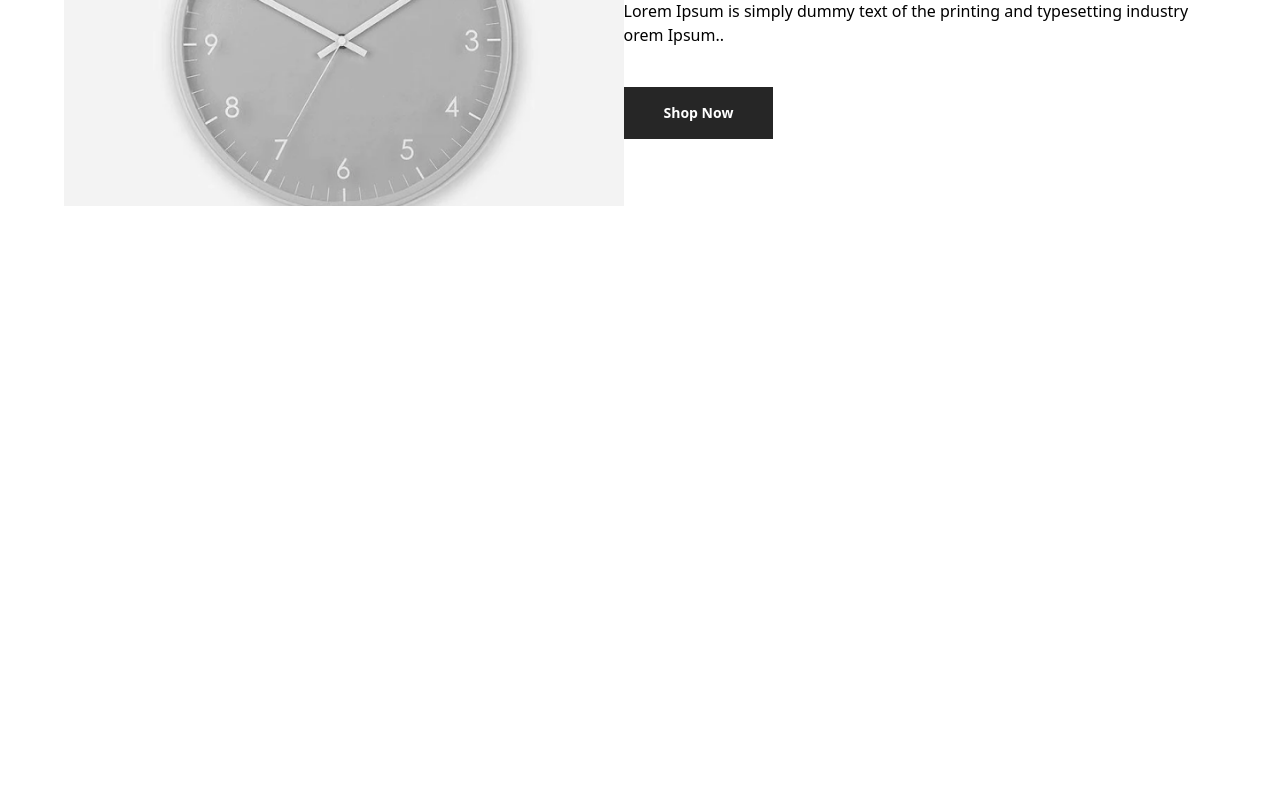
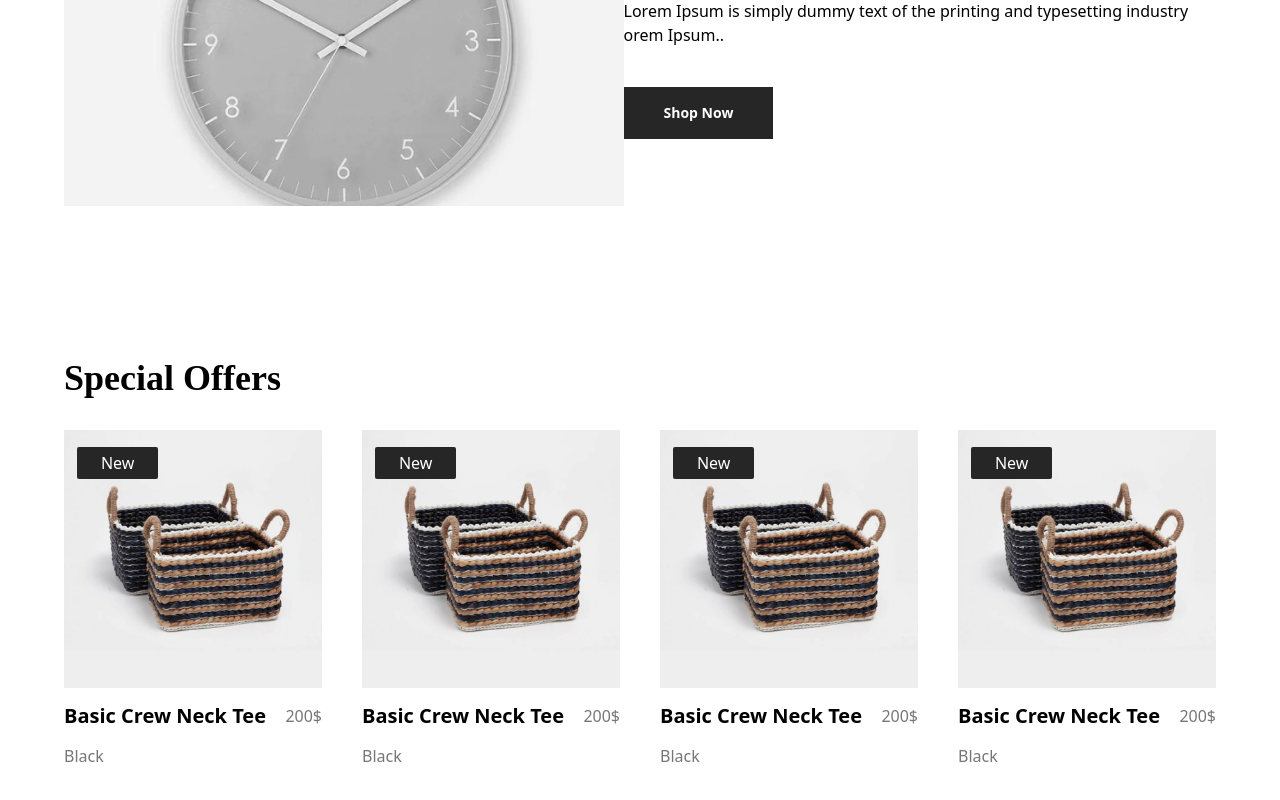
Before and after one commit to tuhinAhammed/Orebi-Ecommerce-forntend, a React app: page / in a window 1280 px wide. Shown: the part 2522-3322 px from the top of the page. Before the commit the page ends 2788 px from the top, so only its background shows below. Built offline with nearby package versions, Linux system fonts and the light colour scheme; the HTML template or start-up script is replaced by a standard one.

Commit message:
speatialOffe -day-19

```diff
--- /dev/null
+++ b/src/components/Body/SpeatialOffer.jsx
@@ -0,0 +1,25 @@
+import React from 'react'
+import Container from '../Layout/Container'
+import Flex from '../Layout/Flex'
+import Product from '../Layout/Product'
+import Title from '../Layout/Title'
+
+const SpeatialOffer = () => {
+  return (
+    <>
+        <div className="speatialOffer py-[60px]">
+            <Container>
+                <Title title="Special Offers " className='py-8'></Title>
+                <Flex className="justify-between gap-10">
+                    <Product badge = {true}></Product>
+                    <Product badge = {true}></Product>
+                    <Product badge = {true}></Product>
+                    <Product badge = {true}></Product>
+                </Flex>
+            </Container>
+        </div>
+    </>
+  )
+}
+
+export default SpeatialOffer
--- a/src/components/pages/Home.jsx
+++ b/src/components/pages/Home.jsx
@@ -3,6 +3,7 @@ import Ads from '../Body/Ads'
 import Banner from '../Banner/Banner'
 import NewArrivals from '../Body/NewArrivals'
 import AdsSeconsd from '../Body/AdsSeconsd'
+import SpeatialOffer from '../Body/SpeatialOffer'
 
 const Home = () => {
   return (
@@ -11,6 +12,7 @@ const Home = () => {
         <Ads></Ads>
         <NewArrivals></NewArrivals>
         <AdsSeconsd></AdsSeconsd>
+        <SpeatialOffer></SpeatialOffer>
     </div>
   )
 }
```
